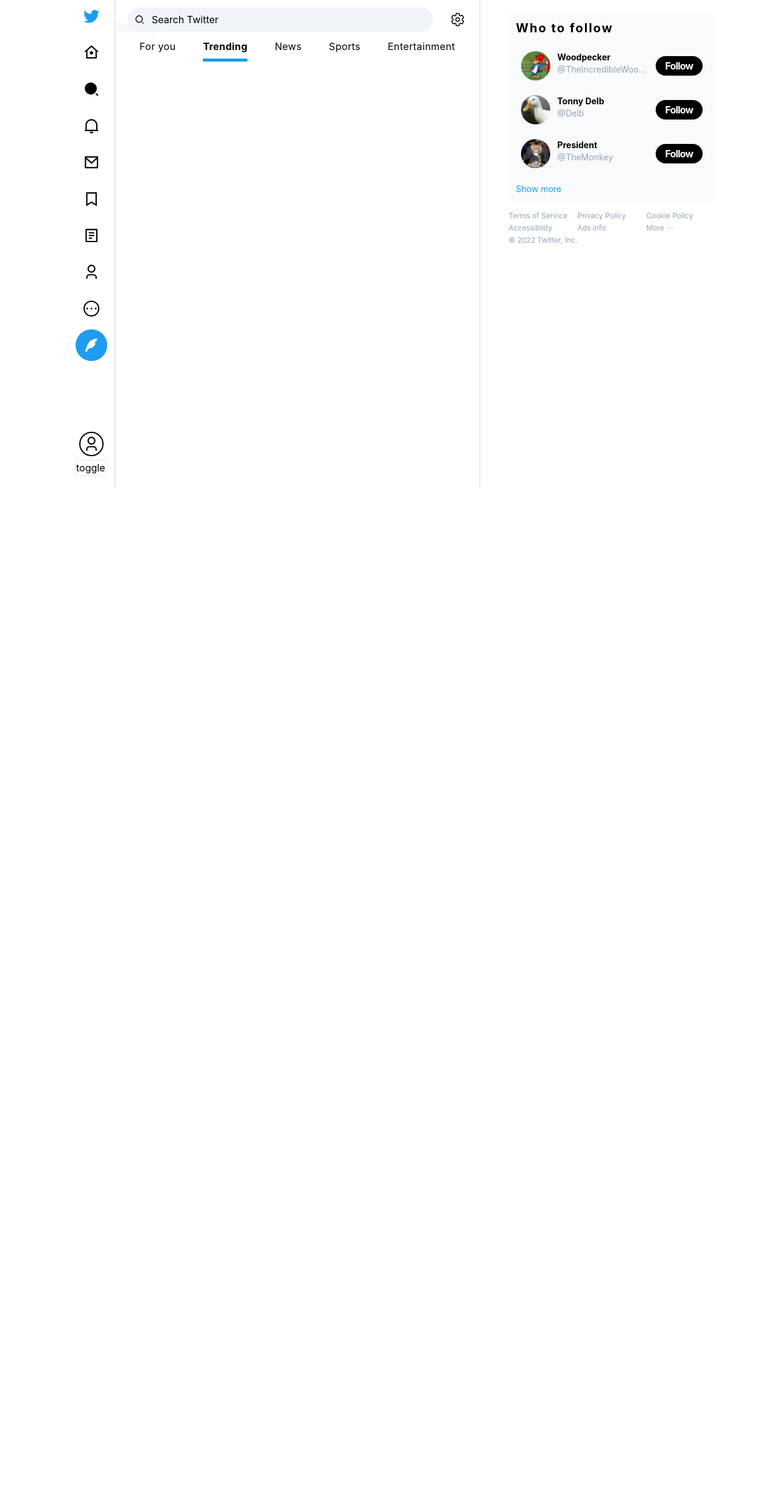
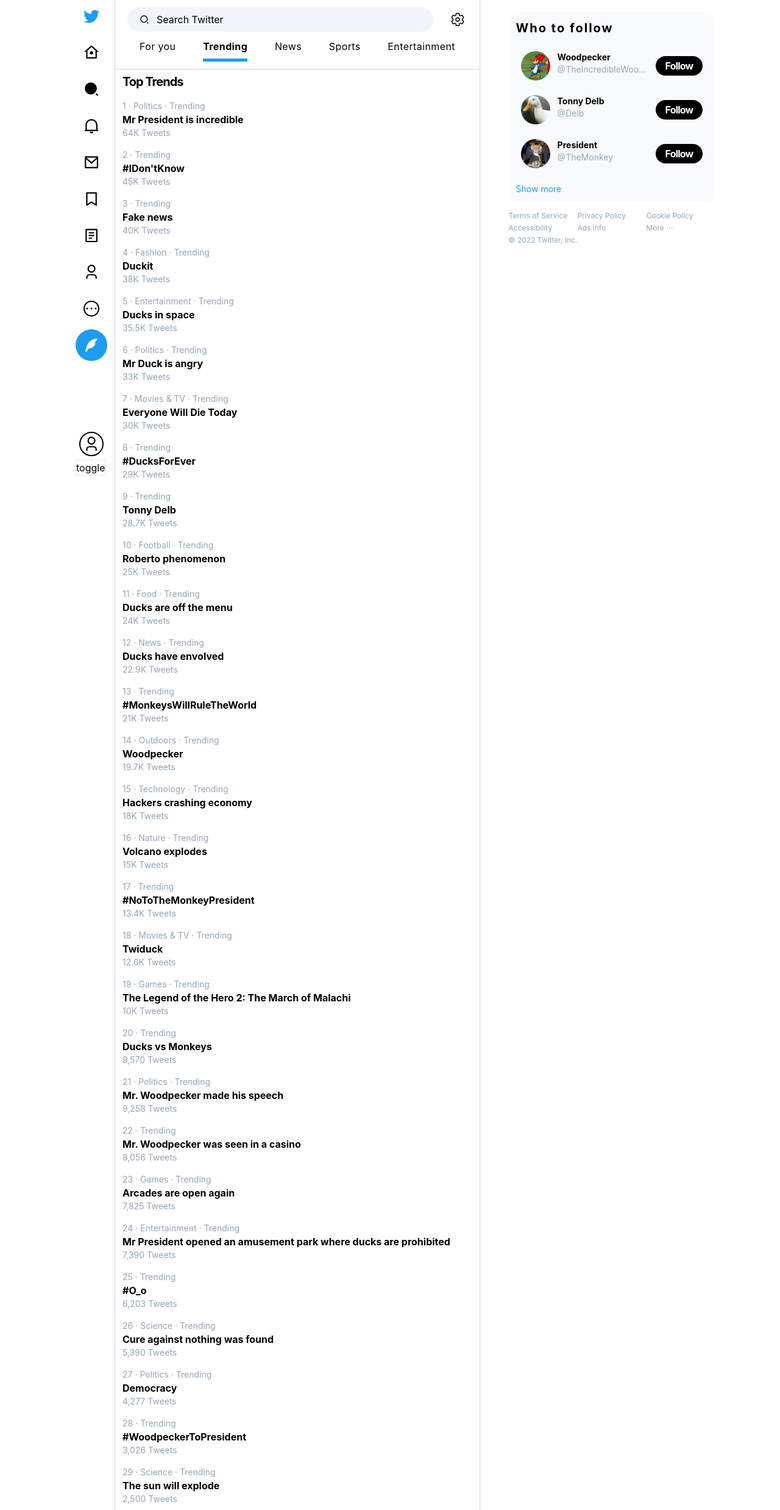
Before and after one commit to goatzin/clone-twitter, a Next.js app: page /explorer/tabs/trending in a window 1280 px wide. Shown: the whole page at 61% size. Before the commit the page ends 800 px from the top, so only its background shows below. Built offline with nearby package versions, Linux system fonts and the light colour scheme.

Commit message:
updated files

```diff
--- a/components/explorer/peoples-to-follow-card.tsx
+++ b/components/explorer/peoples-to-follow-card.tsx
@@ -1,13 +1,14 @@
 import React, { useContext } from 'react'
+import Link from 'next/link'
 import { ThemeContext } from '../../utils/theme'
 import WhoToFollowCard from './who-to-follow-card'
 
 const PeoplesToFollowCard: React.FC = () => {
-  const { backgroundTheme } = useContext(ThemeContext)
+  const { backgroundTheme, colorTheme } = useContext(ThemeContext)
   return (
-    <div className={`w-timeline pt-2 mt-1 border-t ${backgroundTheme === 'light' ? 'border-gray-400' : 'border-gray-400'}`}>
-      <div className='py-2 px-3 flex flex-col w-full'>
-        <h2 className='font-bold text-xl'>
+    <div className={`w-timeline pt-2 mt-1 border-t ${backgroundTheme === 'light' ? 'border-gray-300' : 'border-gray-600'}`}>
+      <div className='py-2 flex flex-col w-full'>
+        <h2 className='px-3 font-bold text-xl'>
           Who to follow
         </h2>
         <div className='flex flex-col mt-5'>
@@ -32,7 +33,17 @@
             description=''
             link=''
           />
+          <Link href=''>
+            <a className={`text-sm py-3 px-4 w-full ${backgroundTheme === 'light' ? 'hover:bg-gray-300' : 'hover:bg-slate-800'} duration-200`}
+              style={{
+                color: colorTheme,
+              }}
+            >
+              Show more
+            </a>
+          </Link>
         </div>
+        {/* make some comments before */}
       </div>
     </div>
   )
--- /dev/null
+++ b/components/explorer/ranking-trendings.tsx
@@ -0,0 +1,37 @@
+import React, { useContext } from 'react'
+import Link from 'next/link'
+import { ThemeContext } from '../../utils/theme'
+
+interface Props {
+  link: string
+  ranking: number
+  topic: string
+  content: string
+  tweets: number
+}
+
+const RankingTrendings: React.FC<Props> = ({ link, ranking, topic, content, tweets }) => {
+  const { backgroundTheme } = useContext(ThemeContext)
+  const tweetsTotal = tweets > 9999
+    ? (tweets / 1000) + 'K'
+    : new Intl.NumberFormat().format(tweets)
+  return (
+    <Link href={link}>
+      <a className={`px-3 py-2 w-full flex flex-col justify-center items-start ${backgroundTheme === 'light' ? 'hover:bg-gray-300' : 'hover:bg-slate-800'} duration-200`}>
+        <span className='text-sm text-slate-400'>
+          {ranking} ·&nbsp;
+          {topic !== '' && <span>{topic} ·&nbsp;</span>}
+          Trending
+        </span>
+        <span className='text-base font-bold'>
+          {content}
+        </span>
+        <span className='text-sm text-slate-400'>
+          {tweetsTotal} Tweets
+        </span>
+      </a>
+    </Link>
+  )
+}
+
+export default RankingTrendings
--- a/components/explorer/who-to-follow-card.tsx
+++ b/components/explorer/who-to-follow-card.tsx
@@ -15,7 +15,7 @@
   const { backgroundTheme } = useContext(ThemeContext)
   return (
     <Link href={link}>
-      <a className={`flex items-center justify-between min-w-full py-3 px-5 ${backgroundTheme === 'light' ? 'hover:bg-slate-300' : 'hover:bg-slate-800'} duration-200`}>
+      <a className={`flex items-center justify-between min-w-full py-3 px-5 ${backgroundTheme === 'light' ? 'hover:bg-gray-300' : 'hover:bg-slate-800'} duration-200`}>
         <div className='flex mr-1'>
           <div className='max-w-[48px] min-w-[48px] max-h-[48px] min-h-[48px] mr-3'>
             <Image
--- a/components/layouts/explorer-layout.tsx
+++ b/components/layouts/explorer-layout.tsx
@@ -31,7 +31,7 @@
         ? lightTheme.text
         : darkTheme.text
     }}>
-      <div className='fixed top-0 z-10 w-[598px] min-w-min flex flex-col items-center py-3 px-5 backdrop-blur-sm' style={{
+      <div className={`fixed top-0 z-10 w-[598px] min-w-min flex flex-col border-b items-center py-3 px-5 backdrop-blur-sm ${backgroundTheme === 'light' ? 'border-gray-300' : 'border-gray-600'}`} style={{
         background: backgroundTheme === 'light'
           ? 'rgba(255, 255, 255, 0.85)'
           : backgroundTheme === 'dark'
--- a/components/search-bar.tsx
+++ b/components/search-bar.tsx
@@ -6,7 +6,7 @@
 const SearchBar: React.FC = () => {
   const { backgroundTheme } = useContext(ThemeContext)
   return (
-    <div className={`min-w-full flex items-center rounded-full ${backgroundTheme !== 'light' ? 'brightness-150' : ''}`} style={{
+    <div className={`min-w-full px-2 flex items-center rounded-full ${backgroundTheme !== 'light' ? 'brightness-150' : ''}`} style={{
       color: backgroundTheme === 'light'
         ? lightTheme.text
         : darkTheme.text,
@@ -22,7 +22,7 @@
       <input
         type='search'
         placeholder='Search Twitter'
-        className={`border-none outline-none ${backgroundTheme === 'light' ? 'bg-slate-100 placeholder:text-black' : 'placeholder:text-gray-600'}`}
+        className={`border-none outline-none w-full ${backgroundTheme === 'light' ? 'bg-slate-100 placeholder:text-black' : 'placeholder:text-gray-600'}`}
         style={{
           background: backgroundTheme === 'dark'
             ? darkTheme.background
--- a/pages/explorer/tabs/trending.tsx
+++ b/pages/explorer/tabs/trending.tsx
@@ -1,5 +1,6 @@
 import type { NextPage } from 'next'
 import React from 'react'
+import RankingTrendings from '../../../components/explorer/ranking-trendings'
 import ExplorerLayout from '../../../components/layouts/explorer-layout'
 import SidebarLayout from '../../../components/layouts/sidebar-layout'
 
@@ -7,9 +8,214 @@
   return (
     <SidebarLayout searchBar={false} hCard={false} fCard={true}>
       <ExplorerLayout>
-        <div>
-          Trending
+        <div className='mt-20 py-2 px-3'>
+          <h1 className='text-xl tracking-tighter font-bold'>
+            Top Trends
+          </h1>
         </div>
+        <RankingTrendings
+          link=''
+          ranking={1}
+          topic='Politics'
+          content='Mr President is incredible'
+          tweets={64000}
+        />
+        <RankingTrendings
+          link=''
+          ranking={2}
+          topic=''
+          content="#IDon'tKnow"
+          tweets={45000}
+        />
+        <RankingTrendings
+          link=''
+          ranking={3}
+          topic=''
+          content='Fake news'
+          tweets={40000}
+        />
+        <RankingTrendings
+          link=''
+          ranking={4}
+          topic='Fashion'
+          content='Duckit'
+          tweets={38000}
+        />
+        <RankingTrendings
+          link=''
+          ranking={5}
+          topic='Entertainment'
+          content='Ducks in space'
+          tweets={35500}
+        />
+        <RankingTrendings
+          link=''
+          ranking={6}
+          topic='Politics'
+          content='Mr Duck is angry'
+          tweets={33000}
+        />
+        <RankingTrendings
+          link=''
+          ranking={7}
+          topic='Movies & TV'
+          content='Everyone Will Die Today'
+          tweets={30000}
+        />
+        <RankingTrendings
+          link=''
+          ranking={8}
+          topic=''
+          content='#DucksForEver'
+          tweets={29000}
+        />
+        <RankingTrendings
+          link=''
+          ranking={9}
+          topic=''
+          content='Tonny Delb'
+          tweets={28700}
+        />
+        <RankingTrendings
+          link=''
+          ranking={10}
+          topic='Football'
+          content='Roberto phenomenon'
+          tweets={25000}
+        />
+        <RankingTrendings
+          link=''
+          ranking={11}
+          topic='Food'
+          content='Ducks are off the menu'
+          tweets={24000}
+        />
+        <RankingTrendings
+          link=''
+          ranking={12}
+          topic='News'
+          content='Ducks have envolved'
+          tweets={22900}
+        />
+        <RankingTrendings
+          link=''
+          ranking={13}
+          topic=''
+          content='#MonkeysWillRuleTheWorld'
+          tweets={21000}
+        />
+        <RankingTrendings
+          link=''
+          ranking={14}
+          topic='Outdoors'
+          content='Woodpecker'
+          tweets={19700}
+        />
+        <RankingTrendings
+          link=''
+          ranking={15}
+          topic='Technology'
+          content='Hackers crashing economy'
+          tweets={18000}
+        />
+        <RankingTrendings
+          link=''
+          ranking={16}
+          topic='Nature'
+          content='Volcano explodes'
+          tweets={15000}
+        />
+        <RankingTrendings
+          link=''
+          ranking={17}
+          topic=''
+          content='#NoToTheMonkeyPresident'
+          tweets={13400}
+        />
+        <RankingTrendings
+          link=''
+          ranking={18}
+          topic='Movies & TV'
+          content='Twiduck'
+          tweets={12600}
+        />
+        <RankingTrendings
+          link=''
+          ranking={19}
+          topic='Games'
+          content='The Legend of the Hero 2: The March of Malachi'
+          tweets={10000}
+        />
+        <RankingTrendings
+          link=''
+          ranking={20}
+          topic=''
+          content='Ducks vs Monkeys'
+          tweets={9570}
+        />
+        <RankingTrendings
+          link=''
+          ranking={21}
+          topic='Politics'
+          content='Mr. Woodpecker made his speech'
+          tweets={9258}
+        />
+        <RankingTrendings
+          link=''
+          ranking={22}
+          topic=''
+          content='Mr. Woodpecker was seen in a casino'
+          tweets={8056}
+        />
+        <RankingTrendings
+          link=''
+          ranking={23}
+          topic='Games'
+          content='Arcades are open again'
+          tweets={7825}
+        />
+        <RankingTrendings
+          link=''
+          ranking={24}
+          topic='Entertainment'
+          content='Mr President opened an amusement park where ducks are prohibited'
+          tweets={7390}
+        />
+        <RankingTrendings
+          link=''
+          ranking={25}
+          topic=''
+          content='#O_o'
+          tweets={6203}
+        />
+        <RankingTrendings
+          link=''
+          ranking={26}
+          topic='Science'
+          content='Cure against nothing was found'
+          tweets={5390}
+        />
+        <RankingTrendings
+          link=''
+          ranking={27}
+          topic='Politics'
+          content='Democracy'
+          tweets={4277}
+        />
+        <RankingTrendings
+          link=''
+          ranking={28}
+          topic=''
+          content='#WoodpeckerToPresident'
+          tweets={3026}
+        />
+        <RankingTrendings
+          link=''
+          ranking={29}
+          topic='Science'
+          content='The sun will explode'
+          tweets={2500}
+        />
       </ExplorerLayout>
     </SidebarLayout>
   )
--- a/styles/globals.css
+++ b/styles/globals.css
@@ -5,3 +5,10 @@
 body {
   font-family: SF Pro Display, SF Pro Icons, Helvetica Neue, Helvetica, sans-serif;
 }
+
+input[type="search"]::-webkit-search-decoration,
+input[type="search"]::-webkit-search-cancel-button,
+input[type="search"]::-webkit-search-results-button,
+input[type="search"]::-webkit-search-results-decoration {
+  display: none;
+}
```
